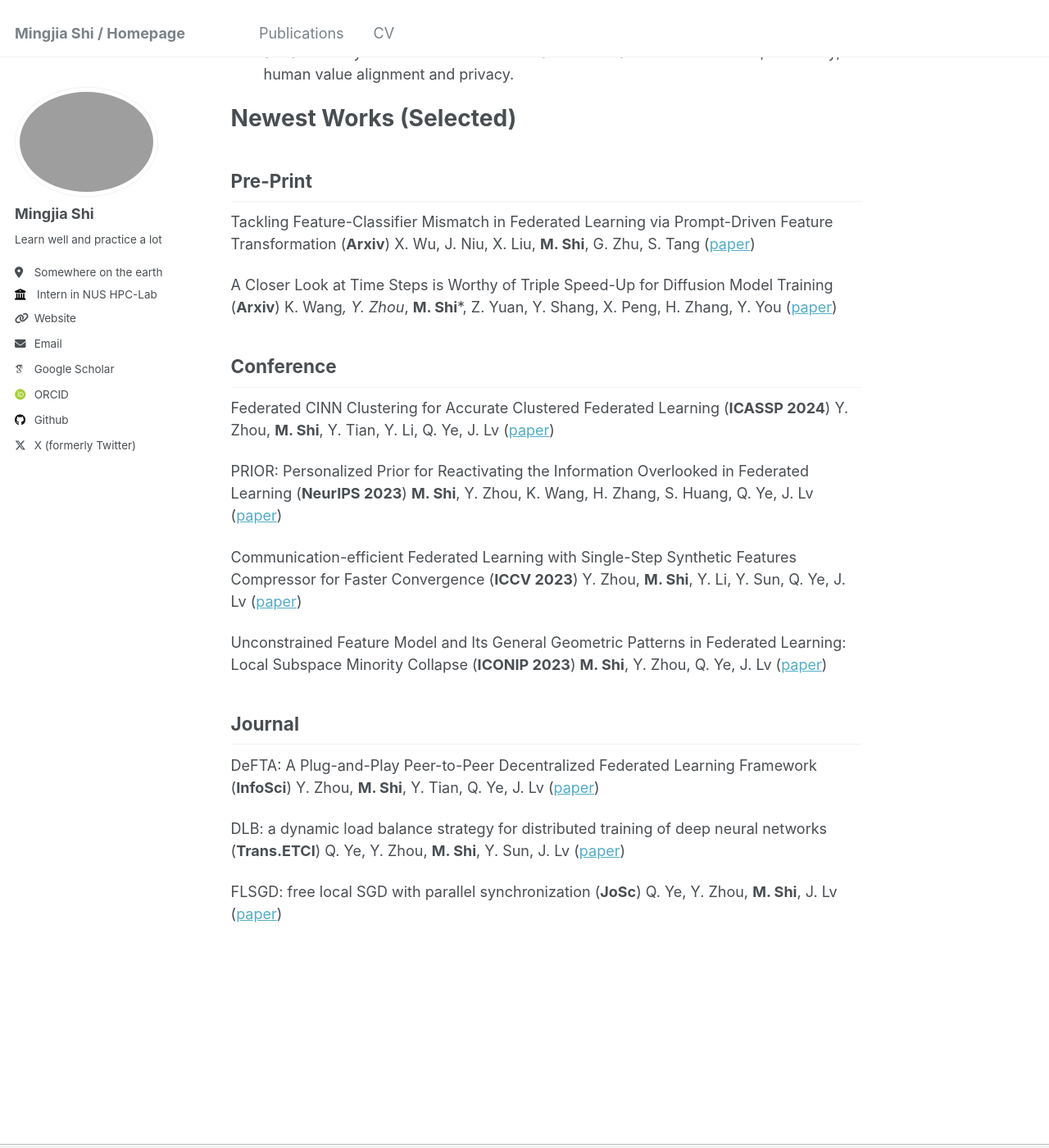
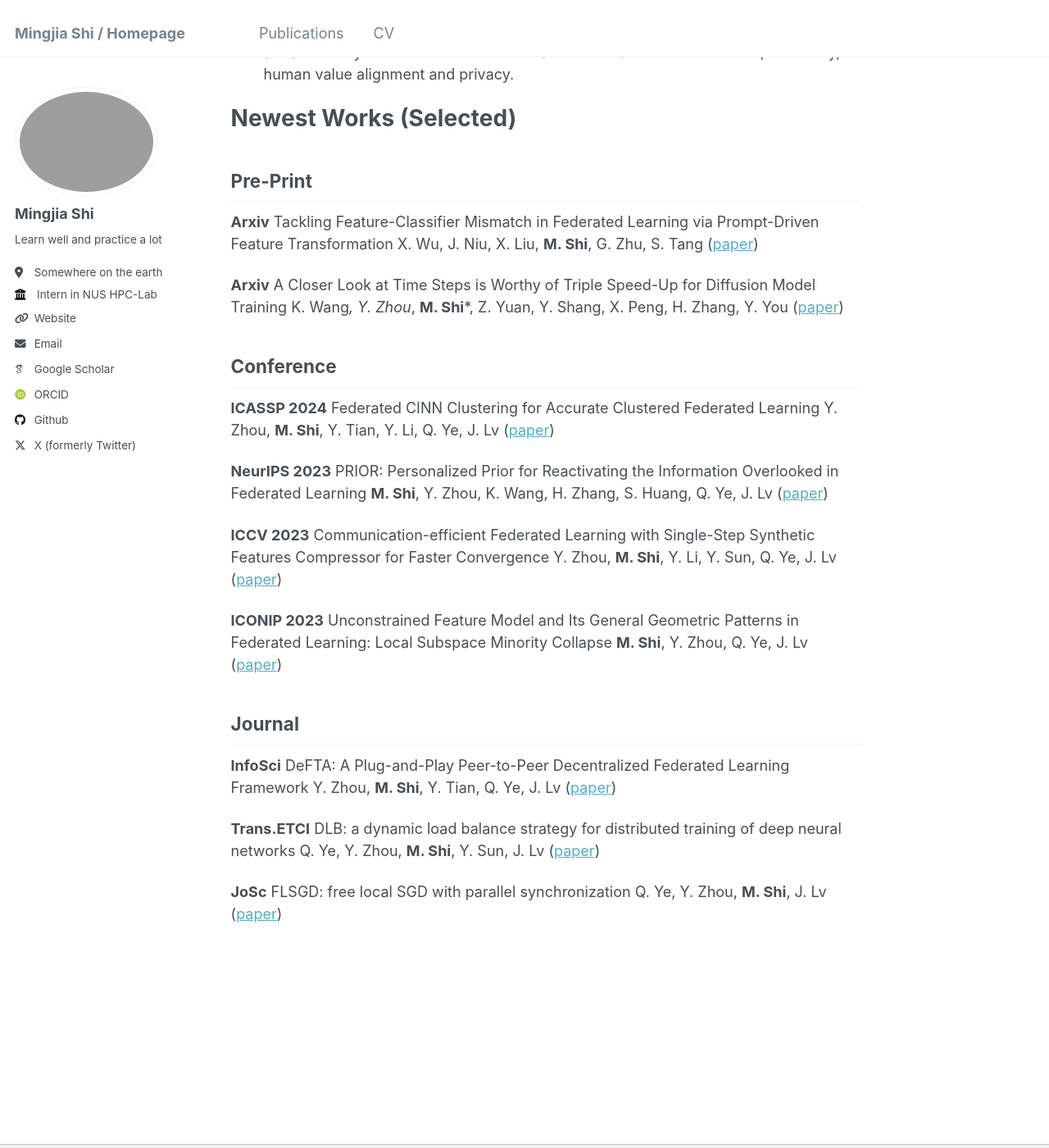
Before and after one commit to BDeMo/homepage, a Jekyll site: the page built from _pages/about.md, in a window 1280 px wide and 1400 px high, scrolled down 1183 px. Shown: the whole window at 82% size. Built offline with Jekyll 4.4.1, drawn with Linux system fonts in a browser that asks for light colours; some web fonts are replaced; part of the change alters nothing that is shown.

```diff
--- a/_pages/about.md
+++ b/_pages/about.md
@@ -42,42 +42,42 @@ Newest Works (Selected)
 
 Pre-Print
 ------
-Tackling Feature-Classifier Mismatch in Federated Learning via Prompt-Driven Feature Transformation (**Arxiv**)
+**Arxiv** Tackling Feature-Classifier Mismatch in Federated Learning via Prompt-Driven Feature Transformation
 X. Wu, J. Niu, X. Liu, **M. Shi**, G. Zhu, S. Tang
 ([paper](https://arxiv.org/abs/2407.16139))
 
-A Closer Look at Time Steps is Worthy of Triple Speed-Up for Diffusion Model Training (**Arxiv**)
+**Arxiv** A Closer Look at Time Steps is Worthy of Triple Speed-Up for Diffusion Model Training
 K. Wang*, Y. Zhou*, **M. Shi***, Z. Yuan, Y. Shang, X. Peng, H. Zhang, Y. You
 ([paper](https://arxiv.org/abs/2405.17403))
 
 Conference
 ------
-Federated CINN Clustering for Accurate Clustered Federated Learning (**ICASSP 2024**)
+**ICASSP 2024** Federated CINN Clustering for Accurate Clustered Federated Learning
 Y. Zhou, **M. Shi**, Y. Tian, Y. Li, Q. Ye, J. Lv
 ([paper](https://ieeexplore.ieee.org/abstract/document/10447282/))
 
-PRIOR: Personalized Prior for Reactivating the Information Overlooked in Federated Learning (**NeurIPS 2023**)
+**NeurIPS 2023** PRIOR: Personalized Prior for Reactivating the Information Overlooked in Federated Learning
 **M. Shi**, Y. Zhou, K. Wang, H. Zhang, S. Huang, Q. Ye, J. Lv
 ([paper](https://proceedings.neurips.cc/paper_files/paper/2023/hash/5a3674849d6d6d23ac088b9a2552f323-Abstract-Conference.html))
 
-Communication-efficient Federated Learning with Single-Step Synthetic Features Compressor for Faster Convergence (**ICCV 2023**)
+**ICCV 2023** Communication-efficient Federated Learning with Single-Step Synthetic Features Compressor for Faster Convergence
 Y. Zhou, **M. Shi**, Y. Li, Y. Sun, Q. Ye, J. Lv
 ([paper](https://openaccess.thecvf.com/content/ICCV2023/html/Zhou_Communication-efficient_Federated_Learning_with_Single-Step_Synthetic_Features_Compressor_for_Faster_ICCV_2023_paper.html))
 
-Unconstrained Feature Model and Its General Geometric Patterns in Federated Learning: Local Subspace Minority Collapse (**ICONIP 2023**)
+**ICONIP 2023** Unconstrained Feature Model and Its General Geometric Patterns in Federated Learning: Local Subspace Minority Collapse
 **M. Shi**, Y. Zhou, Q. Ye, J. Lv
 ([paper](https://link.springer.com/chapter/10.1007/978-981-99-8132-8_34))
 
 Journal
 ------
-DeFTA: A Plug-and-Play Peer-to-Peer Decentralized Federated Learning Framework (**InfoSci**)
+**InfoSci** DeFTA: A Plug-and-Play Peer-to-Peer Decentralized Federated Learning Framework
 Y. Zhou, **M. Shi**, Y. Tian, Q. Ye, J. Lv
 ([paper](https://www.sciencedirect.com/science/article/pii/S002002552400495X))
 
-DLB: a dynamic load balance strategy for distributed training of deep neural networks (**Trans.ETCI**)
+**Trans.ETCI** DLB: a dynamic load balance strategy for distributed training of deep neural networks
 Q. Ye, Y. Zhou, **M. Shi**, Y. Sun, J. Lv
 ([paper](https://ieeexplore.ieee.org/abstract/document/9960865/))
 
-FLSGD: free local SGD with parallel synchronization (**JoSc**)
+**JoSc** FLSGD: free local SGD with parallel synchronization
 Q. Ye, Y. Zhou, **M. Shi**, J. Lv
 ([paper](https://link.springer.com/article/10.1007/s11227-021-04267-5))
```
